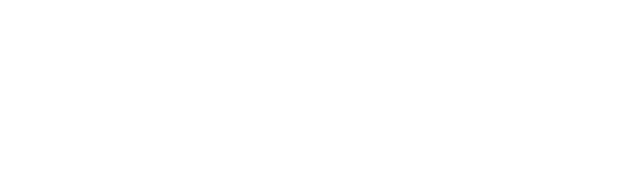
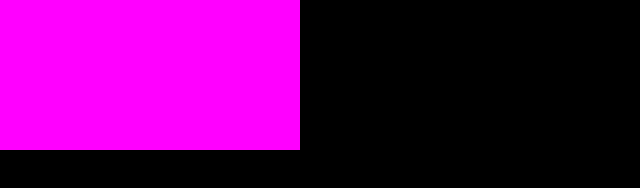
Before and after one commit to hyliandev/secretsanta2016, a plain HTML site: page index.html in a window 1280 px wide. Shown: the whole page, without its empty margins (0-640 px from the left). Drawn offline with Linux system fonts and the light colour scheme.

Commit message:
Created game.js

```diff
--- /dev/null
+++ b/game.js
@@ -0,0 +1,3 @@
+function init(){
+	console.log('init');
+}
--- a/index.html
+++ b/index.html
@@ -1,9 +1,23 @@
 <!DOCTYPE html>
 <html>
 <head>
+<meta charset="utf-8">
+<meta name="viewport" content="width=device-width,initial-scale=1">
+<script type="text/javascript" src="game.js"></script>
 <title>Secret Santa</title>
+<style type="text/css">
+body {
+	background-color:#000;
+	margin:0;
+}
+
+canvas {
+	background-color:#F0F;
+}
+</style>
 </head>
 <body>
 <canvas id="c"></canvas>
+<script type="text/javascript">init();</script>
 </body>
 </html>
```
